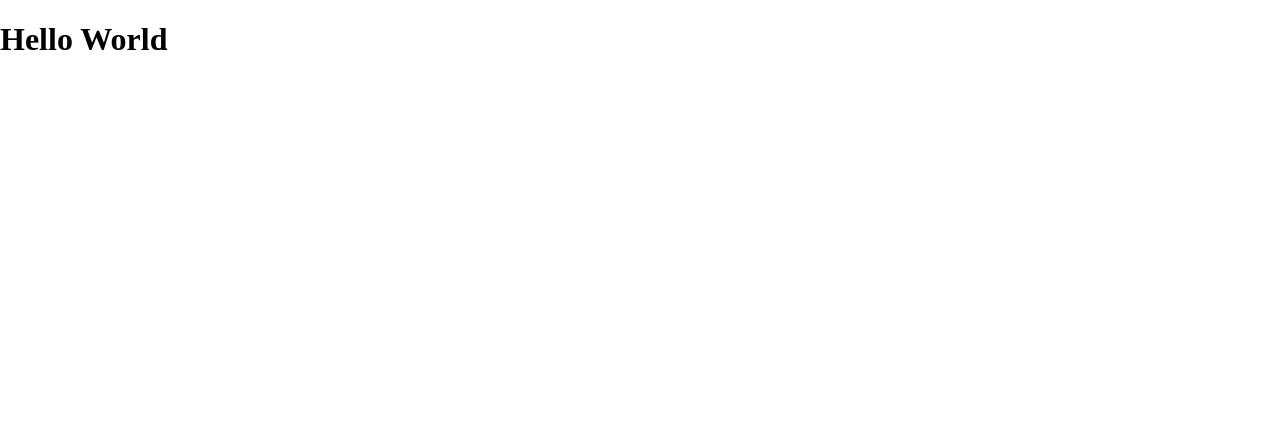
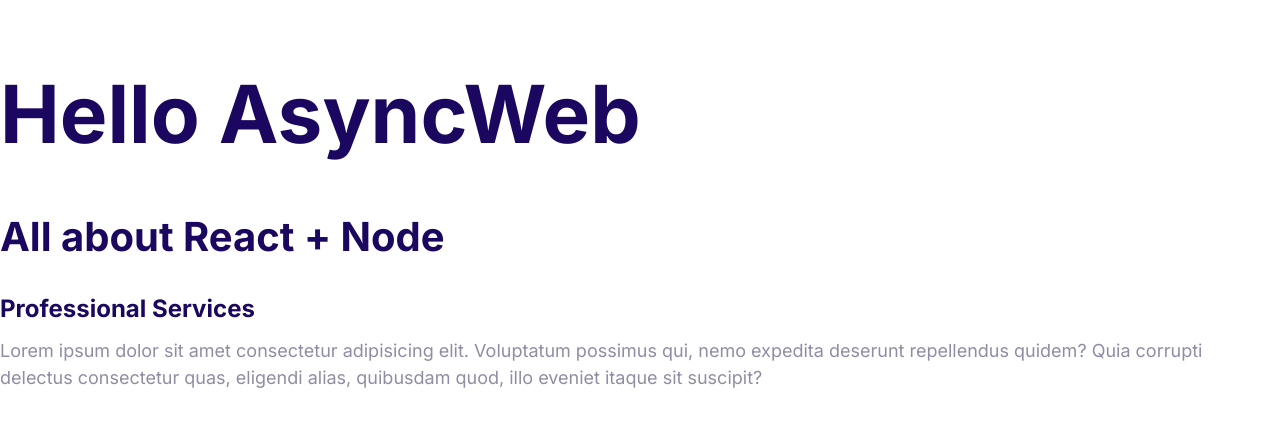
Before and after one commit to manishkatyan/html-css, a plain HTML site: page index.html in a window 1280 px wide. Drawn offline with Linux system fonts and the light colour scheme.

Commit message:
define the styles for the font

```diff
--- a/css/styles.css
+++ b/css/styles.css
@@ -6,3 +6,59 @@
   --color-headings: #1b0760;
   --color-body: #918ca4;
 }
+
+html {
+  /* browser sets font-size of html element to be 16px. To keep calculation simpler, we set it to 62.5% of 16 i.e. 10px. Later in font-size of h1 as 70px will become 7 rem.  */
+  font-size: 62.5%;
+}
+
+body {
+  font-family: Inter, Arial, Helvetica, sans-serif;
+  font-size: 2.4rem;
+  /* Line-height as 1.5 means 1.5 x of the current font-size */
+  line-height: 1.5;
+  color: var(--color-body);
+}
+
+h1,
+h2,
+h3 {
+  color: var(--color-headings);
+  margin-bottom: 1rem;
+}
+
+h1 {
+  /* 1 * font-size of html element */
+  font-size: 7rem;
+}
+
+h2 {
+  font-size: 4rem;
+}
+
+h3 {
+  font-size: 3rem;
+}
+
+p {
+  margin-top: 0;
+}
+
+/* Above style is for mobile as we do mobile-first. Now let's style for laptop and desktop. */
+@media screen and (min-width: 1024px) {
+  body {
+    font-size: 1.8rem;
+  }
+
+  h1 {
+    font-size: 8rem;
+  }
+
+  h2 {
+    font-size: 4rem;
+  }
+
+  h3 {
+    font-size: 2.4rem;
+  }
+}
--- a/index.html
+++ b/index.html
@@ -4,11 +4,16 @@
     <meta charset="UTF-8">
     <meta http-equiv="X-UA-Compatible" content="IE=edge">
     <meta name="viewport" content="width=device-width, initial-scale=1.0">
-    <title>Title</title>
+    <title>AsyncWeb Design</title>
+    <link rel="preconnect" href="https://fonts.gstatic.com">
+    <link href="https://fonts.googleapis.com/css2?family=Inter:wght@400;700&display=swap" rel="stylesheet">
     <link rel="stylesheet" href="css/normalize.css">
     <link rel="stylesheet" href="css/styles.css">
 </head>
 <body>
-    <h1>Hello World</h1>
+    <h1>Hello AsyncWeb</h1>
+    <h2>All about React + Node</h2>
+    <h3>Professional Services</h3>
+    <p>Lorem ipsum dolor sit amet consectetur adipisicing elit. Voluptatum possimus qui, nemo expedita deserunt repellendus quidem? Quia corrupti delectus consectetur quas, eligendi alias, quibusdam quod, illo eveniet itaque sit suscipit?</p>
 </body>
 </html>
```
